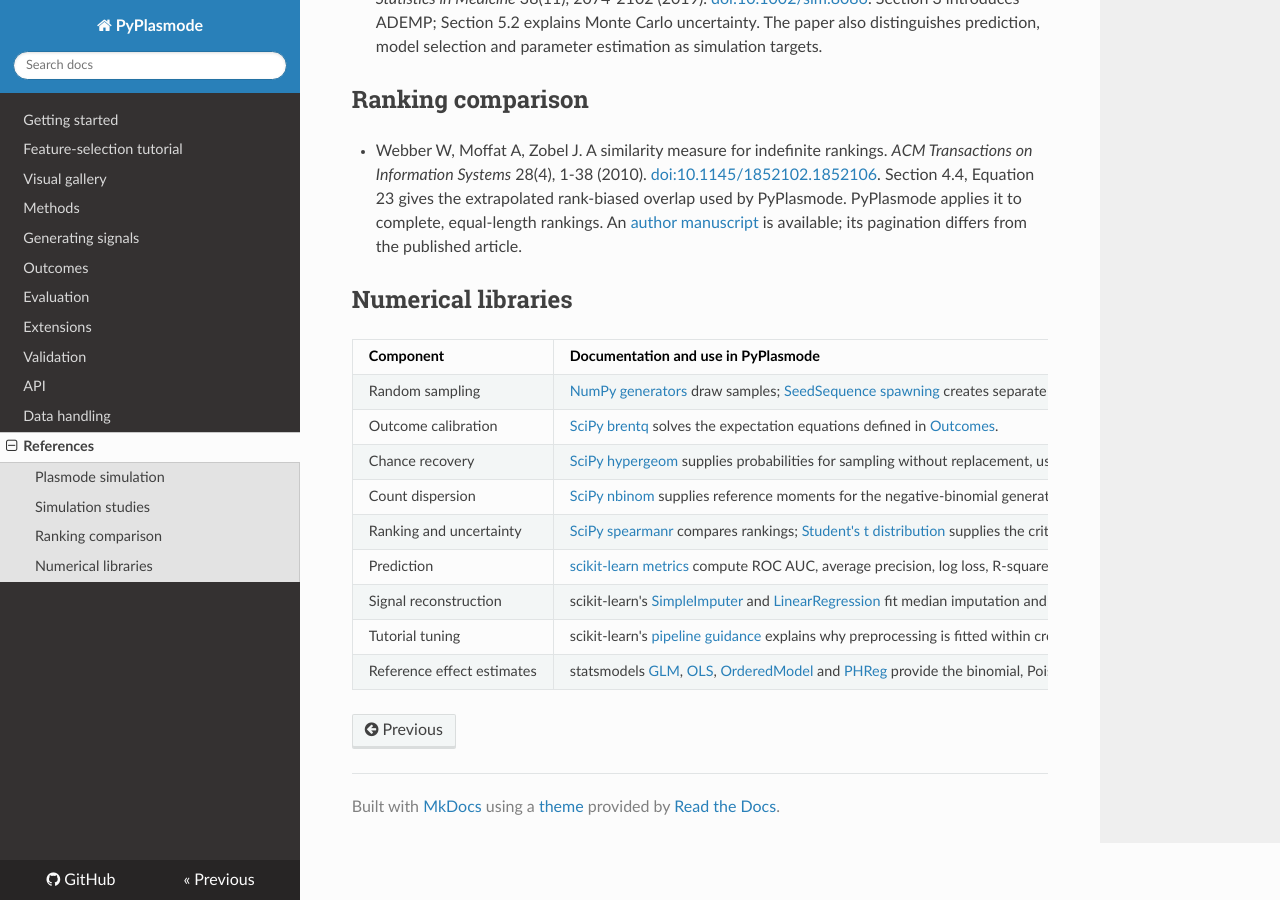
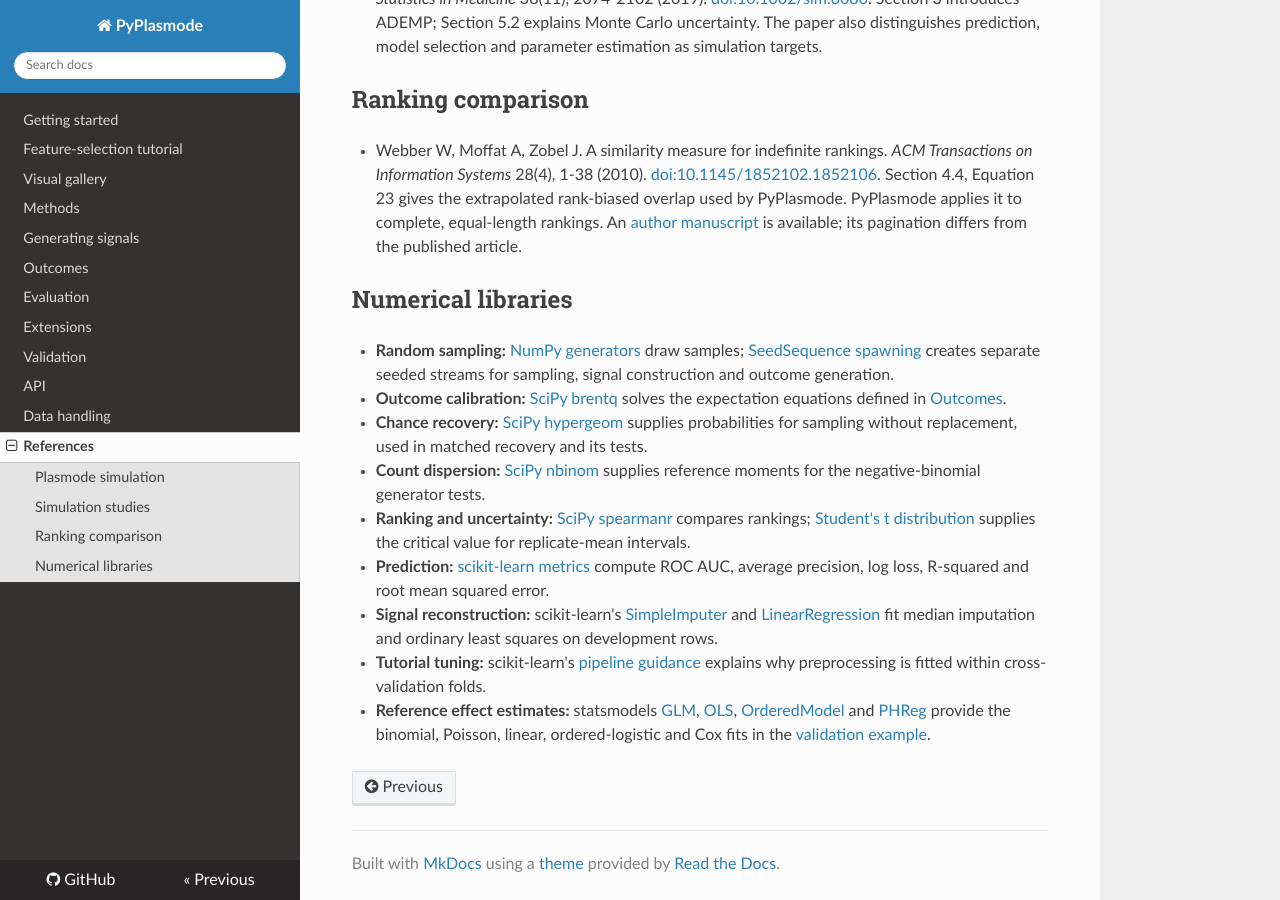
Before and after one commit to BradSegal/PyPlasmode, an MkDocs documentation site: the page built from docs/references.md, in a window 1280 px wide and 900 px high, scrolled down 645 px. Built offline with MkDocs 1.6.1, drawn with Linux system fonts in a browser that asks for light colours; nearby versions of some CDN libraries.

Commit message:
Keep reference annotations readable at narrow widths

```diff
--- a/docs/references.md
+++ b/docs/references.md
@@ -37,14 +37,31 @@ PyPlasmode's own numerical checks and reference results are documented in [Valid
 
 ## Numerical libraries
 
-| Component | Documentation and use in PyPlasmode |
-| --- | --- |
-| Random sampling | [NumPy generators](https://numpy.org/doc/stable/reference/random/index.html) draw samples; [SeedSequence spawning](https://numpy.org/doc/stable/reference/random/parallel.html) creates separate seeded streams for sampling, signal construction and outcome generation. |
-| Outcome calibration | [SciPy brentq](https://docs.scipy.org/doc/scipy/reference/generated/scipy.optimize.brentq.html) solves the expectation equations defined in [Outcomes](outcomes.md#calibration-equations). |
-| Chance recovery | [SciPy hypergeom](https://docs.scipy.org/doc/scipy/reference/generated/scipy.stats.hypergeom.html) supplies probabilities for sampling without replacement, used in matched recovery and its tests. |
-| Count dispersion | [SciPy nbinom](https://docs.scipy.org/doc/scipy/reference/generated/scipy.stats.nbinom.html) supplies reference moments for the negative-binomial generator tests. |
-| Ranking and uncertainty | [SciPy spearmanr](https://docs.scipy.org/doc/scipy/reference/generated/scipy.stats.spearmanr.html) compares rankings; [Student's t distribution](https://docs.scipy.org/doc/scipy/reference/generated/scipy.stats.t.html) supplies the critical value for replicate-mean intervals. |
-| Prediction | [scikit-learn metrics](https://scikit-learn.org/stable/api/sklearn.metrics.html) compute ROC AUC, average precision, log loss, R-squared and root mean squared error. |
-| Signal reconstruction | scikit-learn's [SimpleImputer](https://scikit-learn.org/stable/modules/generated/sklearn.impute.SimpleImputer.html) and [LinearRegression](https://scikit-learn.org/stable/modules/generated/sklearn.linear_model.LinearRegression.html) fit median imputation and ordinary least squares on development rows. |
-| Tutorial tuning | scikit-learn's [pipeline guidance](https://scikit-learn.org/stable/common_pitfalls.html#data-leakage) explains why preprocessing is fitted within cross-validation folds. |
-| Reference effect estimates | statsmodels [GLM](https://www.statsmodels.org/stable/generated/statsmodels.genmod.generalized_linear_model.GLM.html), [OLS](https://www.statsmodels.org/stable/generated/statsmodels.regression.linear_model.OLS.html), [OrderedModel](https://www.statsmodels.org/stable/generated/statsmodels.miscmodels.ordinal_model.OrderedModel.html) and [PHReg](https://www.statsmodels.org/stable/generated/statsmodels.duration.hazard_regression.PHReg.html) provide the binomial, Poisson, linear, ordered-logistic and Cox fits in the [validation example](validation.md). |
+- **Random sampling:** [NumPy generators](https://numpy.org/doc/stable/reference/random/index.html)
+  draw samples; [SeedSequence spawning](https://numpy.org/doc/stable/reference/random/parallel.html)
+  creates separate seeded streams for sampling, signal construction and outcome generation.
+- **Outcome calibration:** [SciPy brentq](https://docs.scipy.org/doc/scipy/reference/generated/scipy.optimize.brentq.html)
+  solves the expectation equations defined in [Outcomes](outcomes.md#calibration-equations).
+- **Chance recovery:** [SciPy hypergeom](https://docs.scipy.org/doc/scipy/reference/generated/scipy.stats.hypergeom.html)
+  supplies probabilities for sampling without replacement, used in matched recovery and its tests.
+- **Count dispersion:** [SciPy nbinom](https://docs.scipy.org/doc/scipy/reference/generated/scipy.stats.nbinom.html)
+  supplies reference moments for the negative-binomial generator tests.
+- **Ranking and uncertainty:** [SciPy spearmanr](https://docs.scipy.org/doc/scipy/reference/generated/scipy.stats.spearmanr.html)
+  compares rankings; [Student's t distribution](https://docs.scipy.org/doc/scipy/reference/generated/scipy.stats.t.html)
+  supplies the critical value for replicate-mean intervals.
+- **Prediction:** [scikit-learn metrics](https://scikit-learn.org/stable/api/sklearn.metrics.html)
+  compute ROC AUC, average precision, log loss, R-squared and root mean squared error.
+- **Signal reconstruction:** scikit-learn's
+  [SimpleImputer](https://scikit-learn.org/stable/modules/generated/sklearn.impute.SimpleImputer.html)
+  and [LinearRegression](https://scikit-learn.org/stable/modules/generated/sklearn.linear_model.LinearRegression.html)
+  fit median imputation and ordinary least squares on development rows.
+- **Tutorial tuning:** scikit-learn's
+  [pipeline guidance](https://scikit-learn.org/stable/common_pitfalls.html#data-leakage)
+  explains why preprocessing is fitted within cross-validation folds.
+- **Reference effect estimates:** statsmodels
+  [GLM](https://www.statsmodels.org/stable/generated/statsmodels.genmod.generalized_linear_model.GLM.html),
+  [OLS](https://www.statsmodels.org/stable/generated/statsmodels.regression.linear_model.OLS.html),
+  [OrderedModel](https://www.statsmodels.org/stable/generated/statsmodels.miscmodels.ordinal_model.OrderedModel.html)
+  and [PHReg](https://www.statsmodels.org/stable/generated/statsmodels.duration.hazard_regression.PHReg.html)
+  provide the binomial, Poisson, linear, ordered-logistic and Cox fits in the
+  [validation example](validation.md).
```
